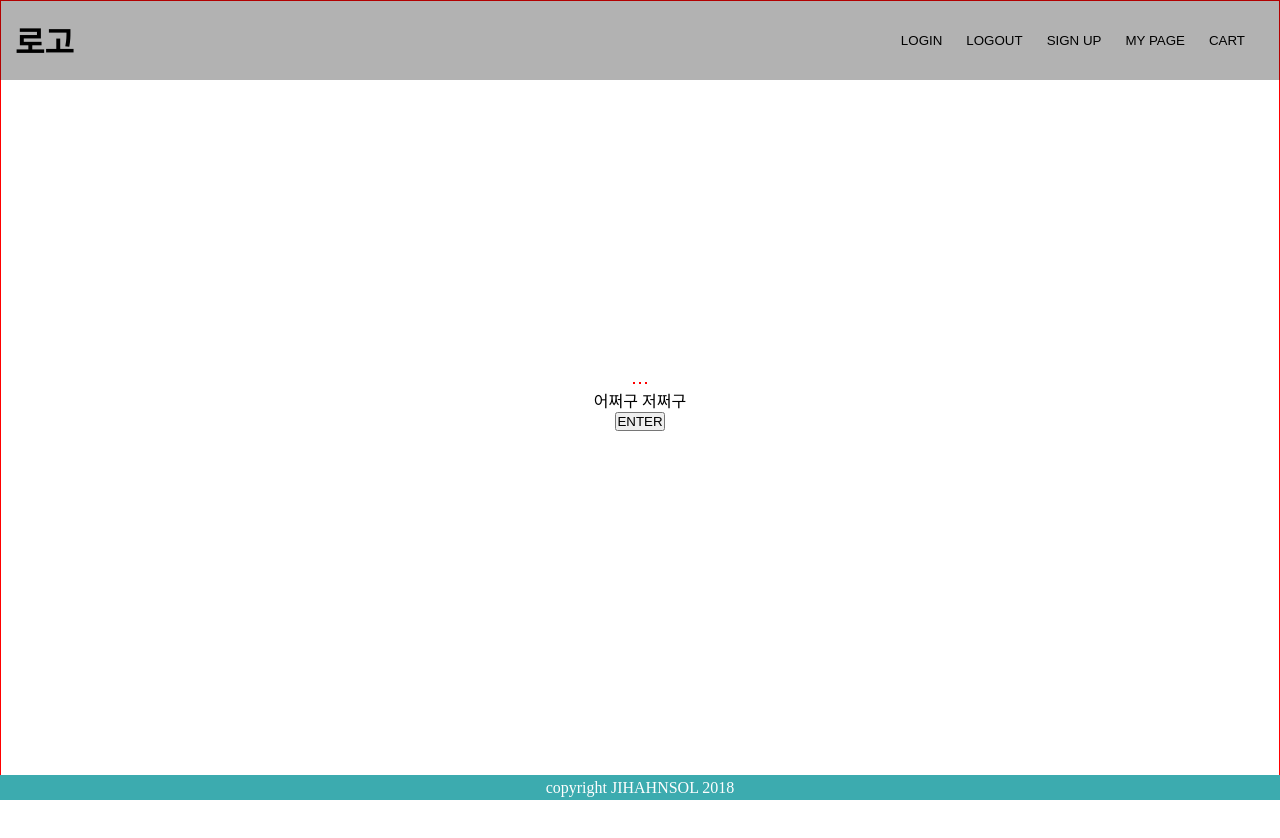
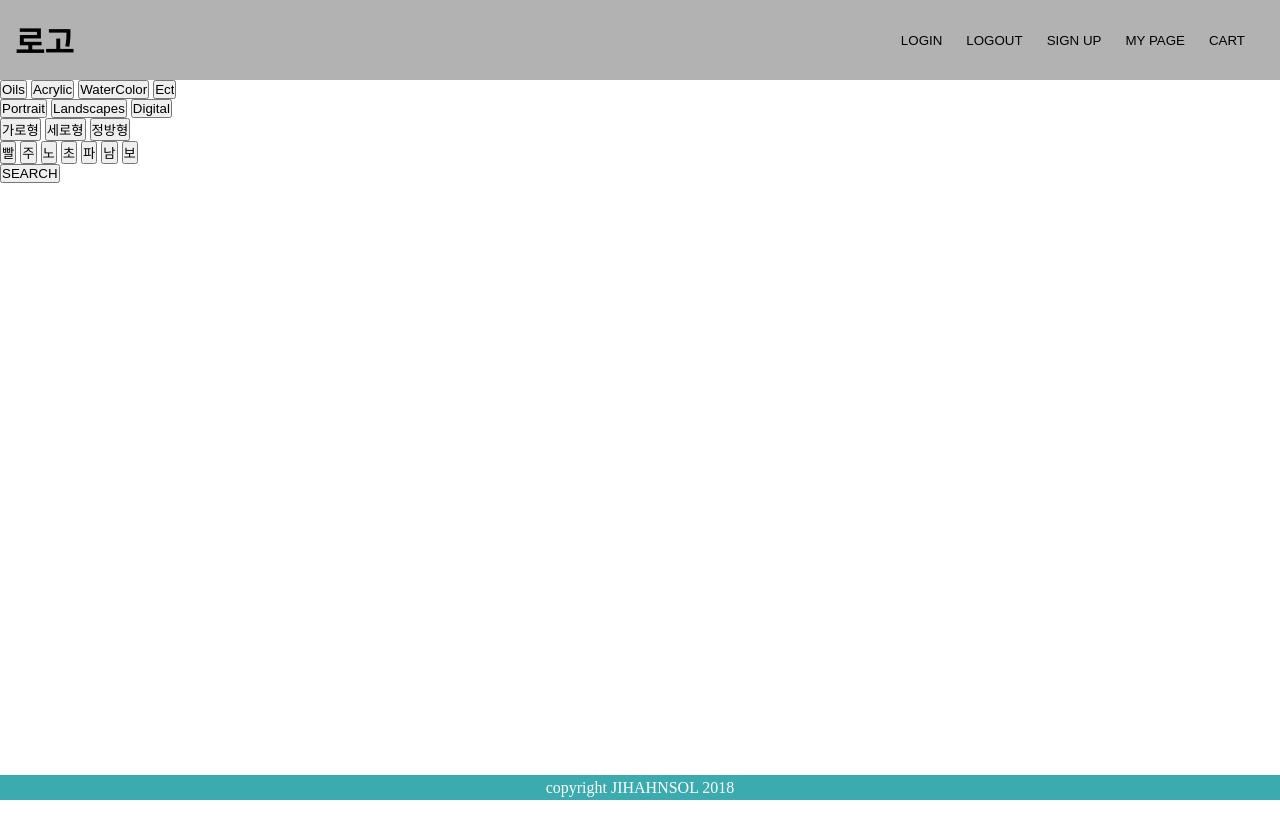
Before and after one commit to jyansol/mid-project, a website built with Parcel: page src/index.html in a window 1280 px wide. Both pictures are taken after a click on the button "ENTER". Before the commit the page ends 800 px from the top, so only its background shows below. Built offline with nearby package versions, Linux system fonts and the light colour scheme; no server answers.

Commit message:
메인에서 홈으로 연결

```diff
--- a/src/index.html
+++ b/src/index.html
@@ -31,11 +31,12 @@
 
       <div class="home-page-container">
         <div class="home-page">
-          <img src="#" alt="" class="img1">
-          <img src="#" alt="" class="img2">
-          <img src="#" alt="" class="img3">
+          <img alt="" class="img1">
+          <img alt="" class="img2">
+          <img alt="" class="img3">
+
           <p>어쩌구 저쩌구</p>
-          <button>ENTER</button>
+          <button class="enter-btn">ENTER</button>
         </div>
       </div>
 
@@ -62,44 +63,40 @@
 
     <!-- POST LIST PAGE -->
     <template id="post-page">
-      <ul>
-        <li class="list1">
-          <ul>
-            <li class="material1">Oils</li>
-            <li class="material2">Acrylic</li>
-            <li class="material3">WaterColor</li>
-            <li class="material4">Ect</li>
-          </ul>
-        </li>
+      <div class="post-page-container">
+        <div class="material">
+          <input type="button" value="Oils">
+          <input type="button" value="Acrylic">
+          <input type="button" value="WaterColor">
+          <input type="button" value="Ect">
+        </div>
 
-        <li class="list2">
-          <ul>
-            <li class="subject1">인물</li>
-            <li class="subject2">풍경</li>
-            <li class="subject3">디자인</li>
-          </ul>
-        </li>
+        <div class="subject">
+          <input type="button" value="Portrait">
+          <input type="button" value="Landscapes">
+          <input type="button" value="Digital">
+        </div>
 
-        <li class="list3">
-          <ul>
-            <li class="shape1">가로형</li>
-            <li class="shape2">세로형</li>
-            <li class="shape3">정방형</li>
-          </ul>
-        </li>
-        <li class="list4">
-          <ul>
-            <li class="colors1">빨</li>
-            <li class="colors2">주</li>
-            <li class="colors3">노</li>
-            <li class="colors4">초</li>
-            <li class="colors5">파</li>
-            <li class="colors6">남</li>
-            <li class="colors7">보</li>
-          </ul>
-        </li>
-      </ul>
-      <div class="post-list"></div>
+        <div class="shape">
+          <input type="button" value="가로형">
+          <input type="button" value="세로형">
+          <input type="button" value="정방형">
+        </div>
+
+        <div class="colors">
+          <input type="button" value="빨">
+          <input type="button" value="주">
+          <input type="button" value="노">
+          <input type="button" value="초">
+          <input type="button" value="파">
+          <input type="button" value="남">
+          <input type="button" value="보">
+        </div>
+
+        <button>SEARCH</button>
+
+        <div class="post-list"></div>
+      </div>
     </template>
 
     <!-- POST LIST ITEM -->
--- a/src/index.js
+++ b/src/index.js
@@ -31,8 +31,26 @@ const templates = {
 };
 
 const rootEl = document.querySelector('.root');
-const frag = document.importNode(templates.homePage, true);
-rootEl.appendChild(frag);
+
+// Enter를 클릭하면 homepage를 그리는 함수
+const drawMainForm = async () => {
+  const frag = document.importNode(templates.homePage, true);
+  const enterBtn = frag.querySelector('.enter-btn');
+  enterBtn.addEventListener('click', async (e) => {
+    // e.preventDefault();
+    const frag = document.importNode(templates.postPage, true);
+    rootEl.textContent = '';
+    rootEl.appendChild(frag);
+  });
+  rootEl.textContent = '';
+  rootEl.appendChild(frag);
+};
+
+if (localStorage.getItem('token')) {
+  drawPostList();
+} else {
+  drawMainForm();
+}
 
 // 페이지 그리는 함수 작성 순서
 // 1. 템플릿 복사
--- a/src/index.scss
+++ b/src/index.scss
@@ -23,6 +23,7 @@ img {
   align-items: center;
   background-color: rgba(0, 0, 0, 0.3);
   position: fixed;
+  top: 0;
   z-index: 1;
   width: 100%;
   height: 80px;
@@ -53,6 +54,11 @@ img {
   vertical-align: middle;
 }
 
+// POST LIST PAGE
+.post-page-container {
+  margin-top: 80px;
+}
+
 // 푸터
 footer {
   color: #fefefe;
```
